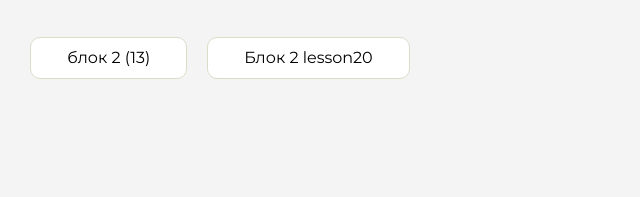
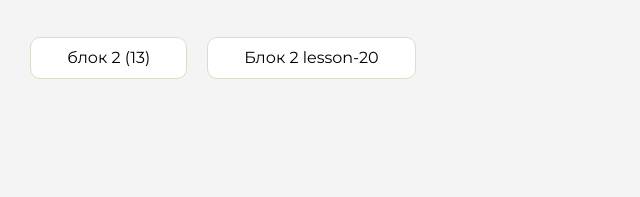
Before and after one commit to nimgir23/homework2, a plain HTML site: page index.html in a window 1280 px wide. Shown: the part 201-398 px from the top of the page, 551-1191 px from the left. Drawn offline with Linux system fonts and the light colour scheme.

Commit message:
Update index.html

```diff
--- a/index.html
+++ b/index.html
@@ -96,7 +96,7 @@
                         <a href="lesson-13/index.html"> блок 2 (13)</a>
                     </li>
                     <li class="content__list-item">
-                        <a href="lesson-20/index.html">Блок 2 lesson20</a>
+                        <a href="lesson-20/index.html">Блок 2 lesson-20</a>
                     </li>
                 </ul>
             </div>
```
